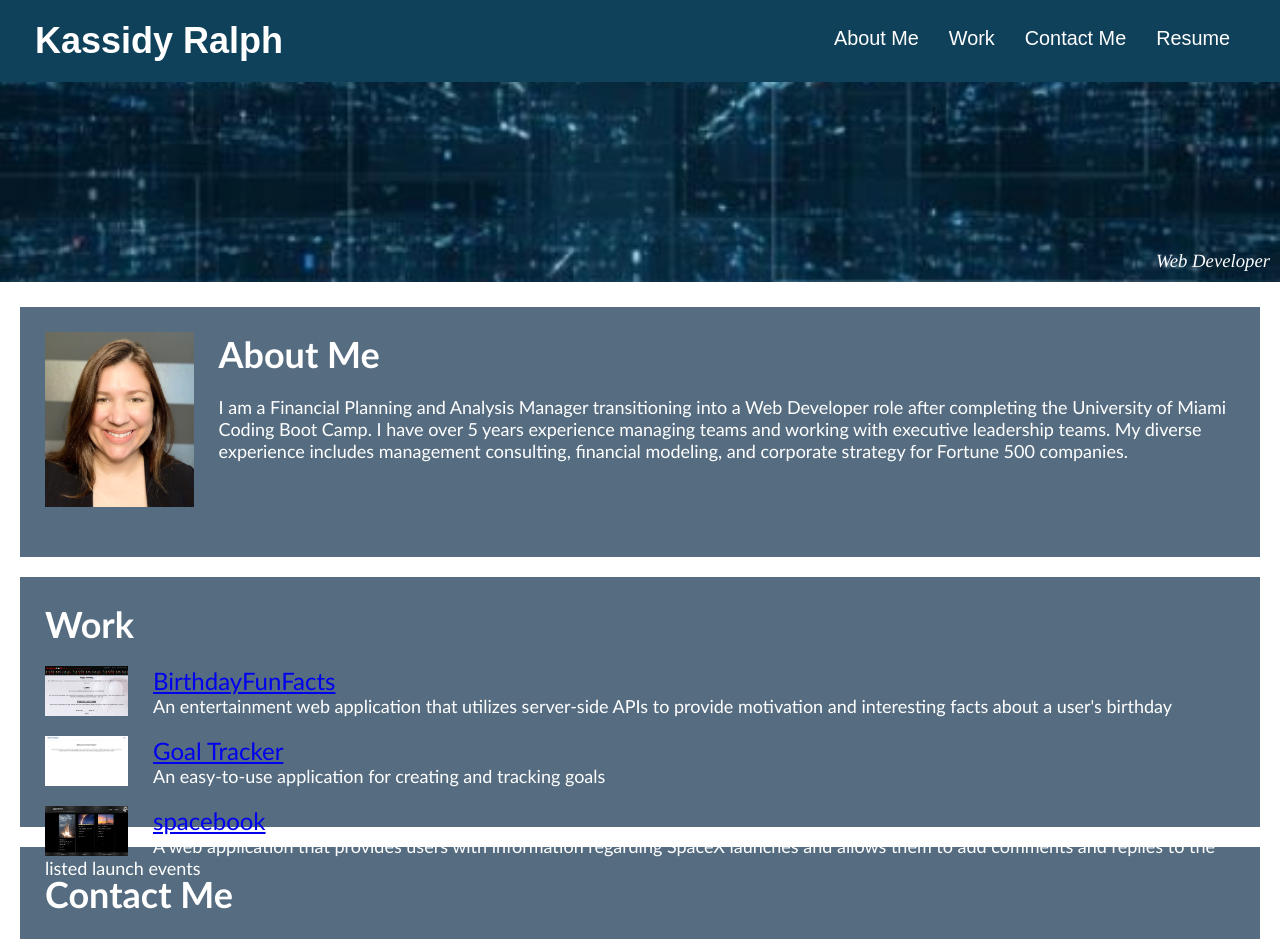
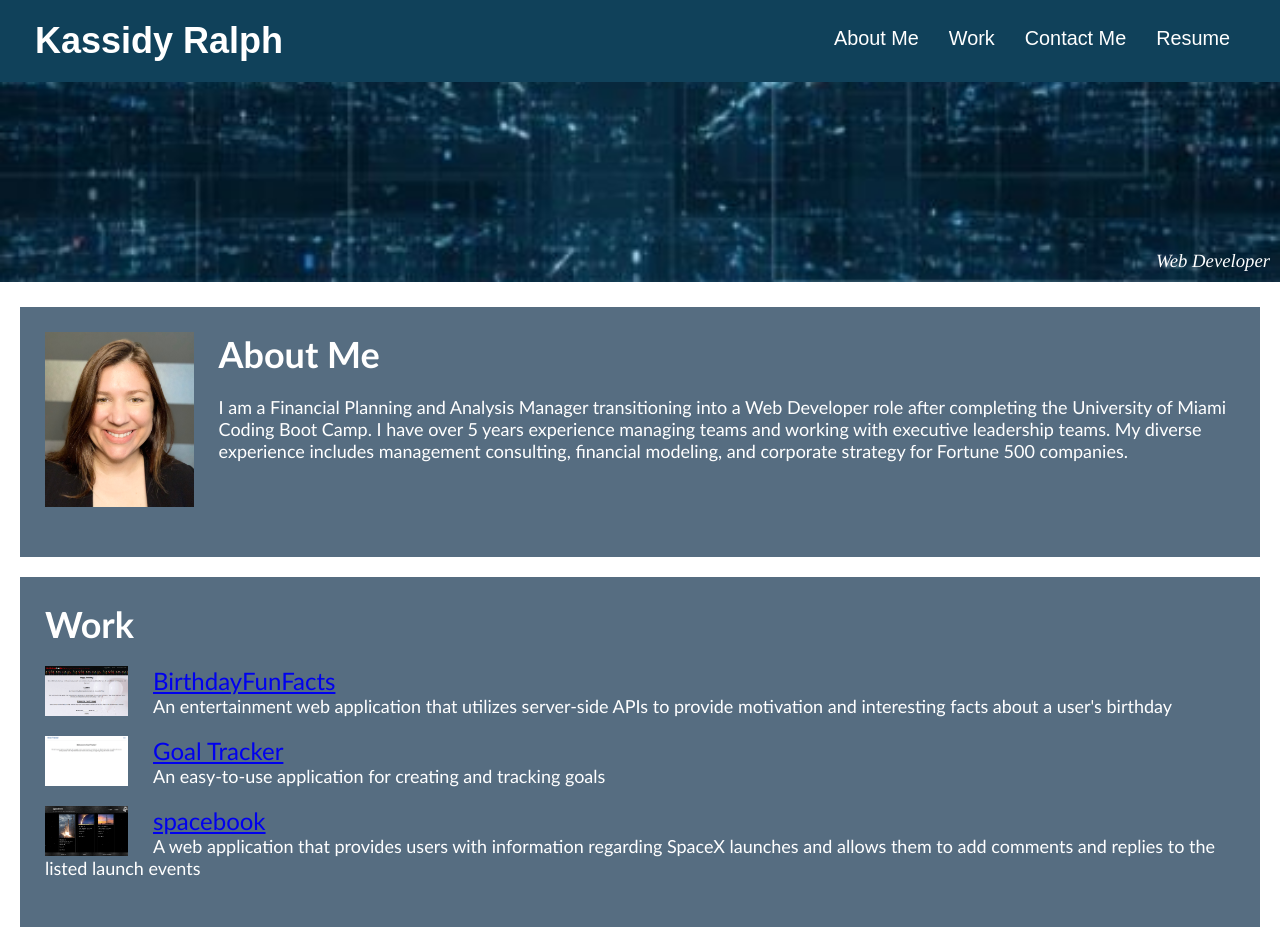
Before and after one commit to kassidyr/React-Portfolio, a React (Create React App) app: page / in a window 1280 px wide. Shown: the top 939 px of the page. Built offline with nearby package versions, Linux system fonts and the light colour scheme.

Commit message:
updated styling

```diff
--- a/src/components/Work/index.js
+++ b/src/components/Work/index.js
@@ -5,7 +5,7 @@ import spacebook from "../../assets/images/spacebook.png";
 
 function Work() {
     return(
-        <div class="index, section">
+        <div class="index, section2">
         <h2>Work</h2>
         <img src={birthdayFunFacts} class="work-image" alt="Birthday Fun Facts" />
         <p>
--- a/src/index.css
+++ b/src/index.css
@@ -104,6 +104,15 @@ header a {
     color: var(--primary-color-text);
 }
 
+.content .section2 {
+    margin: auto auto 20px auto;
+    padding: 25px;
+    height: 350px;
+    font-family: 'Gill Sans', 'Gill Sans MT', Calibri, 'Trebuchet MS', sans-serif;
+    background-color: var(--primary-color-background);
+    color: var(--primary-color-text);
+}
+
 .index div {
     padding: 0;
     height: 100px;
@@ -136,6 +145,10 @@ p {
     font-size: 18px;
 }
 
+.work {
+
+}
+
 .contact-me {
     display:flex;
     justify-content: space-around;
```
